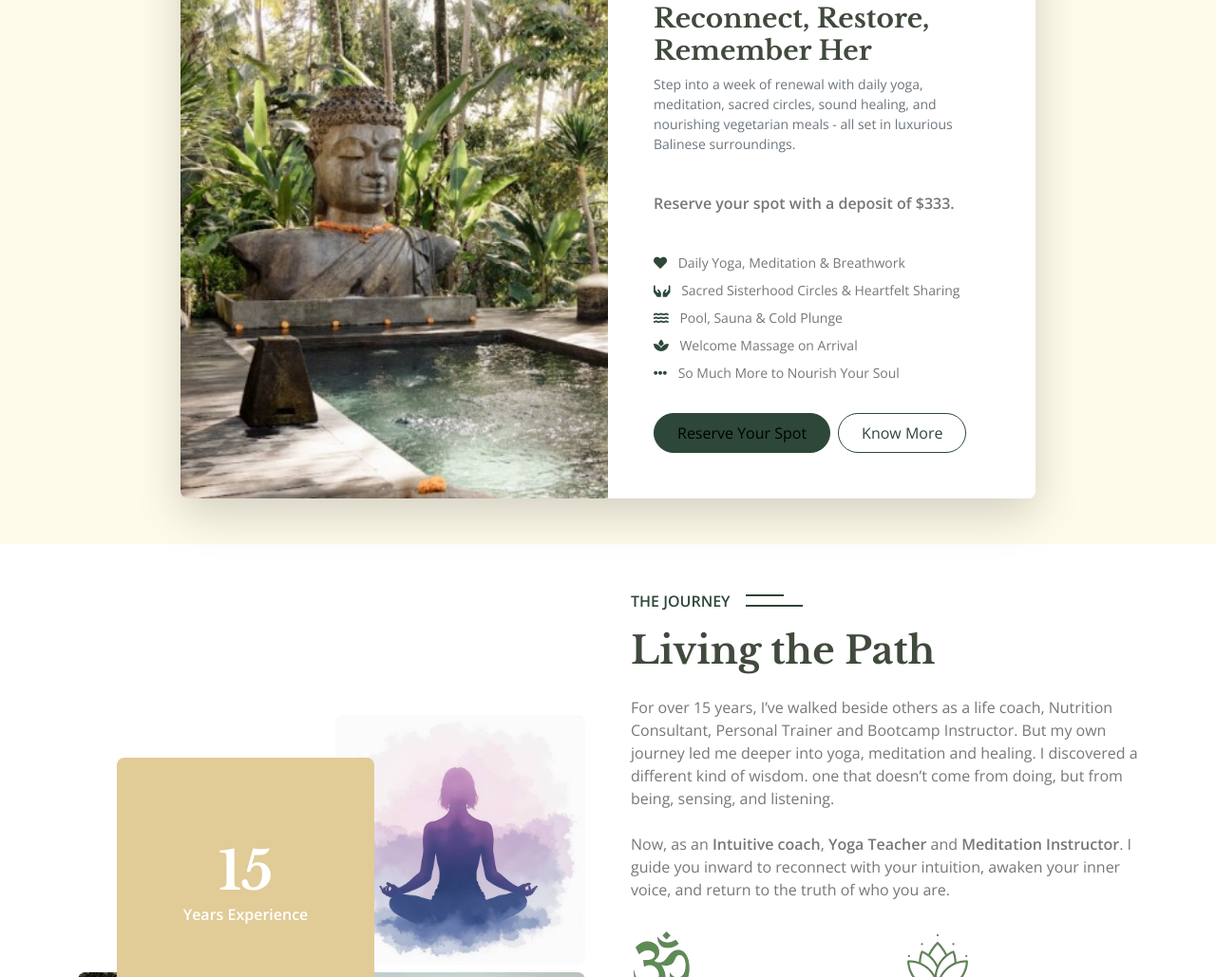
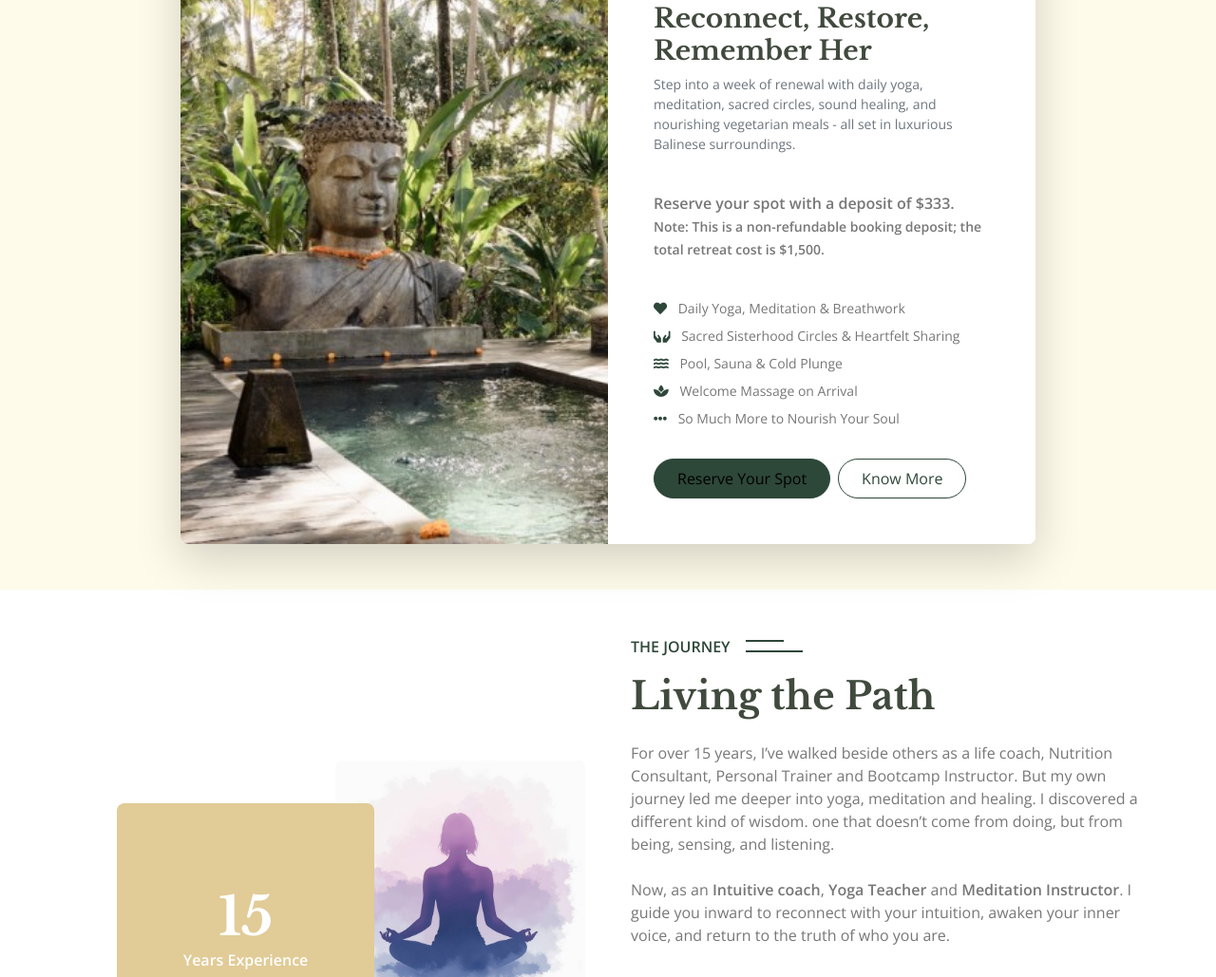
Before and after one commit to Rahulosho/amritasoulpath, a website with bundled scripts: page index.html in a window 1280 px wide. Shown: the part 1338-2367 px from the top of the page at 95% size. Built offline with nearby package versions, Linux system fonts and the light colour scheme; a script that the page names is missing.

Commit message:
note added

```diff
--- a/index.html
+++ b/index.html
@@ -348,7 +348,10 @@
                   </p>
                   <br />
                   <p class="fw-bolder">
-                    Reserve your spot with a deposit of $333.
+                    Reserve your spot with a deposit of $333. <br>
+                    <span class="small">Note: This is a non-refundable booking deposit; the total retreat cost is $1,500.</span>
+
+
                   </p>
                 </div>
 
@@ -1342,8 +1345,8 @@
                         <span class="text-primary"
                           ><strong>Launch Price:</strong> $11.11 USD </span
                         ><br />
-                        <small class="text-muted"
-                          > &nbsp; only for 7 days</small
+                        <small class="text-muted">
+                          &nbsp; only for 7 days</small
                         >
                       </div>
                     </div>
```
